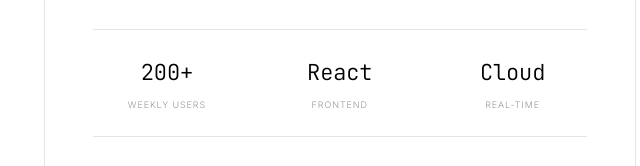
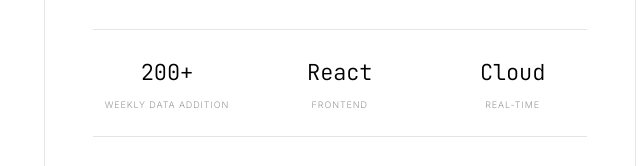
Before and after one commit to ananyashrimali03/Portfolio, a plain HTML site: page index.html in a window 1280 px wide. Shown: the part 1457-1623 px from the top of the page, 596-1236 px from the left. Drawn offline with Linux system fonts and the light colour scheme.

Commit message:
Update stat label from 'Weekly Users' to 'Weekly Data Addition'

```diff
--- a/index.html
+++ b/index.html
@@ -721,7 +721,7 @@
                         <div class="project-stats">
                             <div class="stat">
                                 <div class="stat-value">200+</div>
-                                <div class="stat-label">Weekly Users</div>
+                                <div class="stat-label">Weekly Data Addition</div>
                             </div>
                             <div class="stat">
                                 <div class="stat-value">React</div>
```
